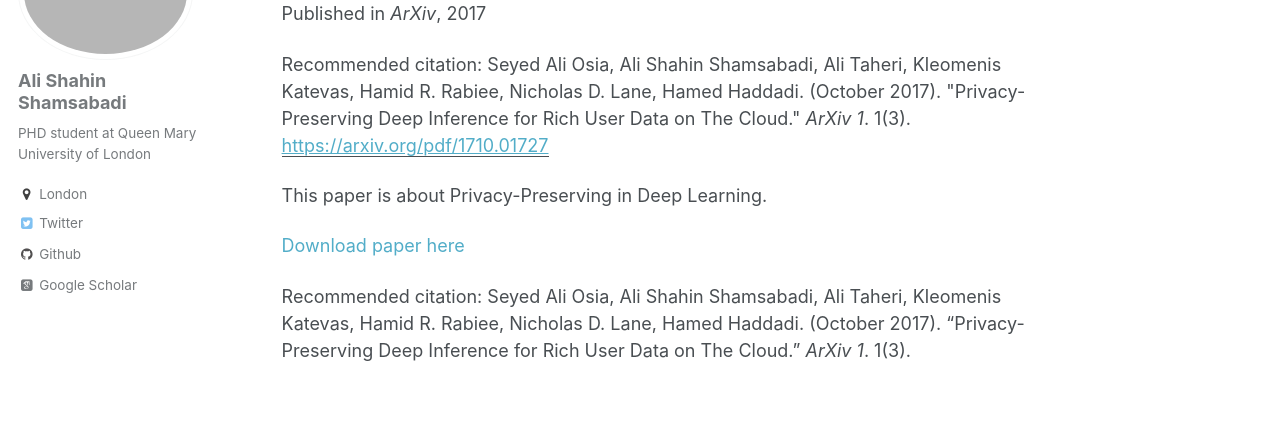
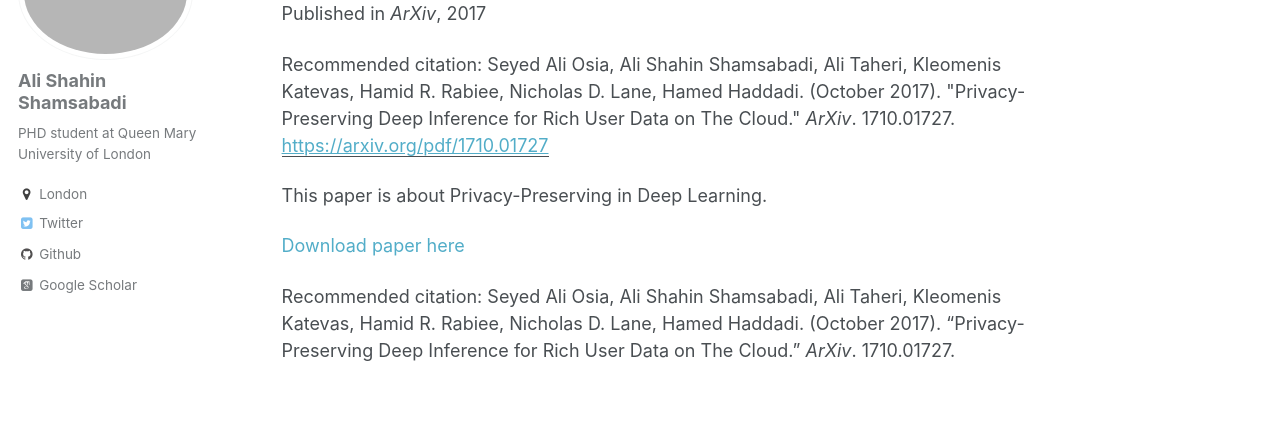
Before and after one commit to AliShahin/AliShahin.github.io, a Jekyll site: the page built from _publications/2015-10-01-paper-title-number-3.md, in a window 1280 px wide and 1099 px high. Shown: the part 192-640 px from the top of the window. Built offline with Jekyll 4.4.1, drawn with Linux system fonts in a browser that asks for light colours; some web fonts are replaced.

Commit message:
Update 2015-10-01-paper-title-number-3.md

```diff
--- a/_publications/2015-10-01-paper-title-number-3.md
+++ b/_publications/2015-10-01-paper-title-number-3.md
@@ -6,10 +6,10 @@ excerpt: 'This paper is about Privacy-Preserving in Deep Learning.'
 date: 2017-10-01
 venue: 'ArXiv'
 paperurl: 'https://arxiv.org/pdf/1710.01727'
-citation: 'Seyed Ali Osia, Ali Shahin Shamsabadi, Ali Taheri, Kleomenis Katevas, Hamid R. Rabiee, Nicholas D. Lane, Hamed Haddadi. (October 2017). &quot;Privacy-Preserving Deep Inference for Rich User Data on The Cloud.&quot; <i>ArXiv 1</i>. 1(3).'
+citation: 'Seyed Ali Osia, Ali Shahin Shamsabadi, Ali Taheri, Kleomenis Katevas, Hamid R. Rabiee, Nicholas D. Lane, Hamed Haddadi. (October 2017). &quot;Privacy-Preserving Deep Inference for Rich User Data on The Cloud.&quot; <i>ArXiv</i>. 1710.01727.'
 ---
 This paper is about Privacy-Preserving in Deep Learning.
 
 [Download paper here](https://arxiv.org/pdf/1710.01727)
 
-Recommended citation: Seyed Ali Osia, Ali Shahin Shamsabadi, Ali Taheri, Kleomenis Katevas, Hamid R. Rabiee, Nicholas D. Lane, Hamed Haddadi. (October 2017). "Privacy-Preserving Deep Inference for Rich User Data on The Cloud." <i>ArXiv 1</i>. 1(3).
+Recommended citation: Seyed Ali Osia, Ali Shahin Shamsabadi, Ali Taheri, Kleomenis Katevas, Hamid R. Rabiee, Nicholas D. Lane, Hamed Haddadi. (October 2017). "Privacy-Preserving Deep Inference for Rich User Data on The Cloud." <i>ArXiv</i>. 1710.01727.
```
